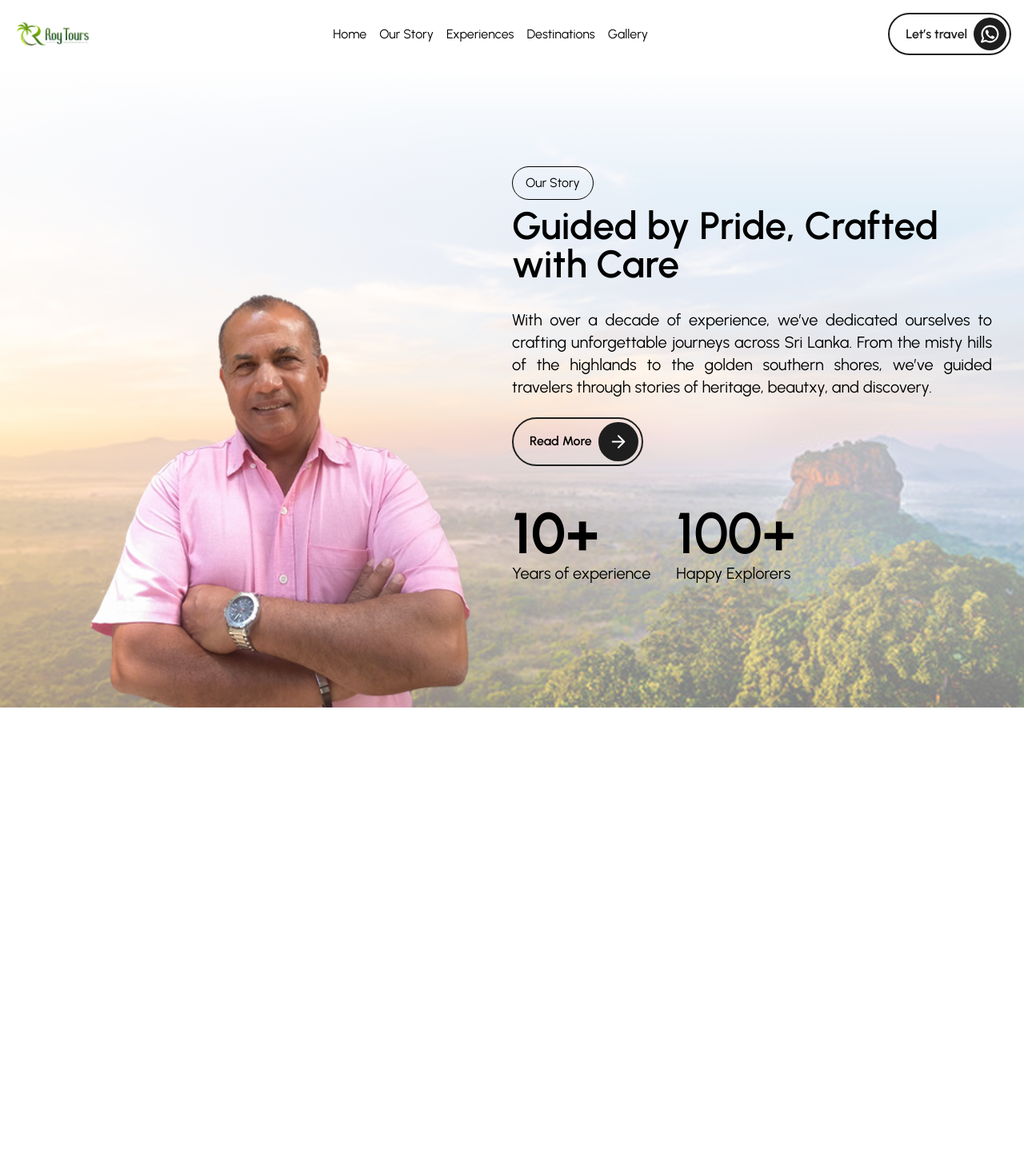
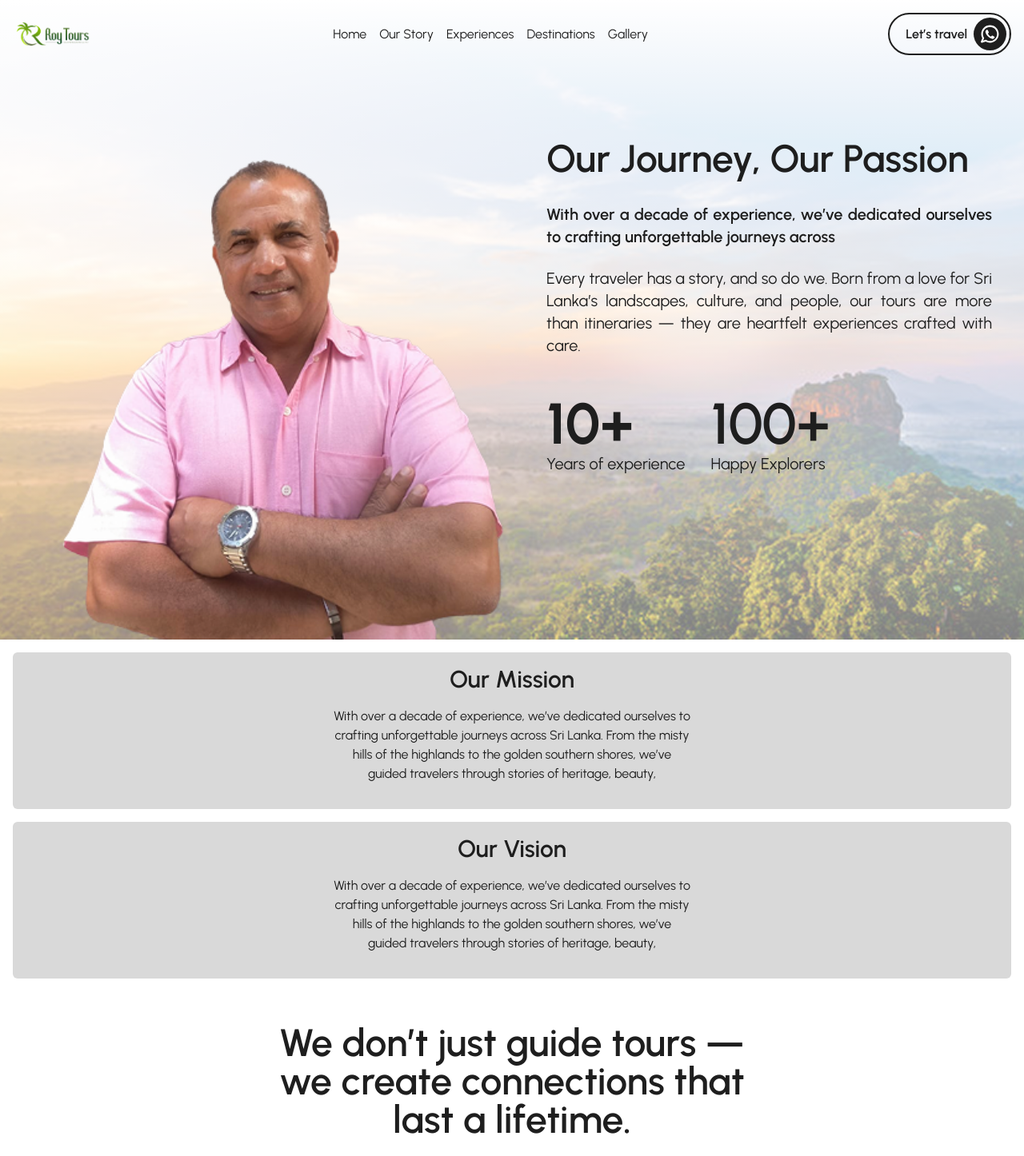
Before and after one commit to SamithWijerathna/roytours, a Next.js app: page /about in a window 1280 px wide. Shown: the top 1446 px of the page at 80% size. Before the commit the page ends 885 px from the top, so only its background shows below. Built offline with nearby package versions, Linux system fonts and the light colour scheme.

Commit message:
more changes

```diff
--- a/app/about/page.tsx
+++ b/app/about/page.tsx
@@ -2,37 +2,83 @@ import Header from "../components/header";
 
 export default function About() {
   return (
-    <div>
+    <div className="text-[#1e1e1e] pt-24 lg:pt-0 ">
       <Header />
-      <section className="relative flex px-10 w-full h-screen bg-[url(/image/bg2.png)] bg-cover bg-bottom bg-no-repeat">
+      <section className="relative lg:h-screen flex px-10 w-full bg-[url(/image/bg2.png)] bg-cover bg-bottom bg-no-repeat">
         <div className="z-10 flex w-full justify-between items-end">
           <img
             src="/image/roy.png"
             alt="Mr Roy Kumara"
-            className="hidden lg:block h-auto w-1/2 px-10"
+            className="hidden lg:block h-3/4 pr-10 "
           />
-          <div className="flex flex-col items-center lg:items-start lg:text-left text-center justify-center w-1/2 h-full">
-            <div className="px-4 py-2 border-1 border-[1e1e1e] w-fit h-fit rounded-full text-sm md:text-base mb-2">
-              {" "}
-              Our Story{" "}
-            </div>
+          <div className="flex flex-col items-center lg:items-start lg:text-left text-center justify-center h-full">
             <h1 className="text-4xl md:text-5xl font-semibold mb-6 lg:mb-2">
-              Guided by Pride, <br className="hidden" /> Crafted with Care
+              Our Journey, <br className="md:hidden" /> Our Passion
             </h1>
             <img
               src="/image/roy.png"
               alt="Mr Roy Kumara"
               className="lg:hidden"
             />
-            <p className="mt-6 text-base md:text-xl text-justify">
+            <p className="mt-6 text-base font-semibold md:text-xl lg:text-justify">
+              With over a decade of experience, we’ve dedicated ourselves to
+              crafting unforgettable journeys across
+            </p>
+            <p className="mt-6 text-base md:text-xl lg:text-justify">
+              Every traveler has a story, and so do we. Born from a love for Sri
+              Lanka’s landscapes, culture, and people, our tours are more than
+              itineraries — they are heartfelt experiences crafted with care.
+            </p>
+
+            <div className="mt-12 mb-8 flex flex-row gap-8">
+              <div>
+                <p className="text-7xl font-bold">10+</p>
+                <p className="text-base md:text-xl">Years of experience</p>
+              </div>
+              <div>
+                <p className="text-7xl font-semibold">100+</p>
+                <p className="text-base md:text-xl">Happy Explorers</p>
+              </div>
+            </div>
+          </div>
+        </div>
+
+        {/* Overlay with opacity and gradient */}
+        <div className="absolute inset-0 bg-white/50 bg-linear-to-b from-white to-transparent " />
+      </section>
+      <section className="p-4 flex flex-col lg:items-center lg:justify-center gap-4">
+        <div className="w-full bg-[#D9D9D9] text-center rounded-md p-4 pb-8">
+          <h2 className="text-2xl md:text-3xl font-semibold mb-4">
+            Our Mission
+          </h2>
+          <p className="lg:inline-block lg:w-md lg:justify-center">
             With over a decade of experience, we’ve dedicated ourselves to
             crafting unforgettable journeys across Sri Lanka. From the misty
             hills of the highlands to the golden southern shores, we’ve guided
-              travelers through stories of heritage, beautxy, and discovery.
+            travelers through stories of heritage, beauty,
           </p>
+        </div>
+        <div className="w-full bg-[#D9D9D9] text-center rounded-md p-4 pb-8">
+          <h2 className="text-2xl md:text-3xl font-semibold mb-4">
+            Our Vision
+          </h2>
+          <p className="lg:inline-block lg:w-md lg:justify-center">
+            With over a decade of experience, we’ve dedicated ourselves to
+            crafting unforgettable journeys across Sri Lanka. From the misty
+            hills of the highlands to the golden southern shores, we’ve guided
+            travelers through stories of heritage, beauty,
+          </p>
+        </div>
+      </section>
+
+      <section className="flex flex-col items-center justify-center py-10 ">
+        <h1 className="text-4xl md:text-5xl font-semibold text-center lg:inline-block lg:w-1/2">
+          We don’t just guide tours — we create connections that last a
+          lifetime.
+        </h1>
         <button className="relative bg-transparent border-2 border-[#1e1e1e] rounded-full p-1 w-auto text-nowrap flex items-center mt-6 gap-2 font-semibold group overflow-hidden active:scale-90 transition duration-300 ease-in-out cursor-pointer">
           <div className="pl-4 py-2 relative z-10 group-hover:text-white transition-colors duration-300">
-                Read More{" "}
+            Let's Connect{" "}
           </div>
           <div className="w-full z-10 h-full p-4 items-center justify-center rounded-full group-hover:scale-105 bg-[#1e1e1e]">
             <svg
@@ -53,21 +99,6 @@ export default function About() {
           </div>
           <span className="absolute rounded-full inset-0 bg-[#1e1e1e] translate-x-full group-hover:translate-x-0 transition-transform duration-500 ease-out"></span>
         </button>
-            <div className="mt-12 mb-8 flex flex-row gap-8">
-              <div>
-                <p className="text-7xl font-bold">10+</p>
-                <p className="text-base md:text-xl">Years of experience</p>
-              </div>
-              <div>
-                <p className="text-7xl font-semibold">100+</p>
-                <p className="text-base md:text-xl">Happy Explorers</p>
-              </div>
-            </div>
-          </div>
-        </div>
-
-        {/* Overlay with opacity and gradient */}
-        <div className="absolute inset-0 bg-white/50 bg-linear-to-b from-white to-transparent " />
       </section>
     </div>
   );
--- a/app/components/header.tsx
+++ b/app/components/header.tsx
@@ -1,9 +1,42 @@
+"use client";
+import { useState, useEffect } from "react";
 import Link from "next/link";
+import { usePathname } from "next/navigation";
 import Image from "next/image";
+
+const Navbar = () => {};
+
 export default function Header() {
+  const [isVisible, setIsVisible] = useState(true);
+  const [isMobileMenuOpen, setIsMobileMenuOpen] = useState(false);
+  const [isBlur, setIsBlur] = useState(false);
+  const pathname = usePathname();
+
+  useEffect(() => {
+    let lastScrollY = window.scrollY;
+
+    const controlNavbar = () => {
+      const currentScrollY = window.scrollY;
+
+      if (currentScrollY > lastScrollY && currentScrollY > 100) {
+        setIsVisible(false);
+      } else {
+        setIsVisible(true);
+      }
+      setIsBlur(currentScrollY > 0);
+      lastScrollY = currentScrollY;
+    };
+    window.addEventListener("scroll", controlNavbar);
+
+    return () => window.removeEventListener("scroll", controlNavbar);
+  }, []);
   return (
-    <header className=" top-0 left-0 w-full z-10">
-      <nav className="flex items-center justify-between p-4">
+    <header className="fixed top-0 left-0 w-full z-100">
+      <nav
+        className={`flex items-center justify-between p-4 transition-transform duration-300 ${
+          isBlur ? "backdrop-blur-sm" : ""
+        } ${isVisible ? "translate-y-0" : "-translate-y-full"}`}
+      >
         <Image
           src="/image/logo.png"
           alt="Roytours Logo"
--- a/app/components/testimonials.tsx
+++ b/app/components/testimonials.tsx
@@ -29,12 +29,12 @@ export default function Testimonials() {
   const allTestimonials = Array.from({ length: 6 }, (_, setIndex) =>
     testimonials.map((testimonial, index) => ({
       ...testimonial,
-      key: `${setIndex}-${index}`
+      key: `${setIndex}-${index}`,
     }))
   ).flat();
 
   return (
-    <section className="p-4 flex flex-col items-center text-center overflow-hidden">
+    <section className="p-4 flex flex-col items-center text-center">
       <div className="px-4 py-2 border border-[#1e1e1e] w-fit rounded-full text-sm mb-2">
         Testimonials
       </div>
@@ -51,13 +51,13 @@ export default function Testimonials() {
         <motion.div
           className="flex gap-6"
           animate={{
-            x: [0, -(344 * 4)] // Move exactly 4 cards (one complete set)
+            x: [0, -(344 * 4)], // Move exactly 4 cards (one complete set)
           }}
           transition={{
             duration: 20,
             repeat: Infinity,
             ease: "linear",
-            repeatType: "loop"
+            repeatType: "loop",
           }}
         >
           {allTestimonials.map((testimonial) => (
--- a/app/page.tsx
+++ b/app/page.tsx
@@ -4,10 +4,10 @@ import Header from "./components/header";
 import Testimonials from "./components/testimonials";
 export default function Home() {
   return (
-    <div className="text-[#1e1e1e]">
+    <div className="text-[#1e1e1e] min-h-screen pt-20 flex flex-col gap-10">
       <section>
         <Header></Header>
-        <div className="relative rounded-2xl h-[85dvh] mx-4 mb-4 flex items-center justify-center lg:justify-start text-center overflow-hidden p-2">
+        <div className="relative rounded-2xl h-[85dvh] mx-4 mb-4 flex items-center justify-center lg:justify-start text-center overflow-hidden p-2 pb-4">
           <video
             autoPlay
             loop
@@ -63,14 +63,14 @@ export default function Home() {
           </div>
         </div>
       </section>
-      <section className="relative flex px-10 w-full h-screen bg-[url(/image/bg2.png)] bg-cover bg-bottom bg-no-repeat">
+      <section className="relative lg:h-dvh flex px-10 w-full bg-[url(/image/bg2.png)] bg-cover bg-bottom bg-no-repeat">
         <div className="z-10 flex w-full justify-between items-end">
           <img
             src="/image/roy.png"
             alt="Mr Roy Kumara"
-            className="hidden lg:block h-auto w-1/2 px-10"
+            className="hidden lg:block h-3/4 px-4 pr-10"
           />
-          <div className="flex flex-col items-center lg:items-start lg:text-left text-center justify-center w-1/2 h-full">
+          <div className="flex flex-col items-center lg:items-start lg:text-left text-center justify-center h-full">
             <div className="px-4 py-2 border-1 border-[1e1e1e] w-fit h-fit rounded-full text-sm md:text-base mb-2">
               {" "}
               Our Story{" "}
@@ -83,7 +83,7 @@ export default function Home() {
               alt="Mr Roy Kumara"
               className="lg:hidden"
             />
-            <p className="mt-6 text-base md:text-xl text-justify">
+            <p className="mt-6 text-base md:text-xl lg:text-justify">
               With over a decade of experience, we’ve dedicated ourselves to
               crafting unforgettable journeys across Sri Lanka. From the misty
               hills of the highlands to the golden southern shores, we’ve guided
@@ -286,9 +286,10 @@ export default function Home() {
           </div>
         </div>
       </section>
-      <section className="p-4 flex flex-col items-center text-center">
-        <Testimonials/>
+      <section className="p-4 flex flex-col items-center text-center overflow-hidden">
+        <Testimonials />
       </section>
+      <div>
         <section className="relative flex p-4 bg-[url(/image/contactImg.png)] bg-cover bg-bottom bg-no-repeat h-[50dvh] overflow-hidden w-full">
           <div className="z-10 flex flex-col items-center text-center justify-center w-full">
             <p className="text-5xl font-semibold text-white ">
@@ -326,8 +327,8 @@ export default function Home() {
             Let’s Plan Your Journey Together
           </h1>
           <p className="text-base mb-6">
-          Got a question or ready to book your adventure? We’d love to hear from
-          you.
+            Got a question or ready to book your adventure? We’d love to hear
+            from you.
           </p>
           <div className="flex flex-col text-center items-center gap-2">
             <h4 className="font-bold">Quick Links</h4>
@@ -372,5 +373,6 @@ export default function Home() {
           </div>
         </footer>
       </div>
+    </div>
   );
 }
```
Also changed, not shown: 1 other file (tests, documents, lock files or other folders). Lines whose indentation alone changed are shown as unchanged.
